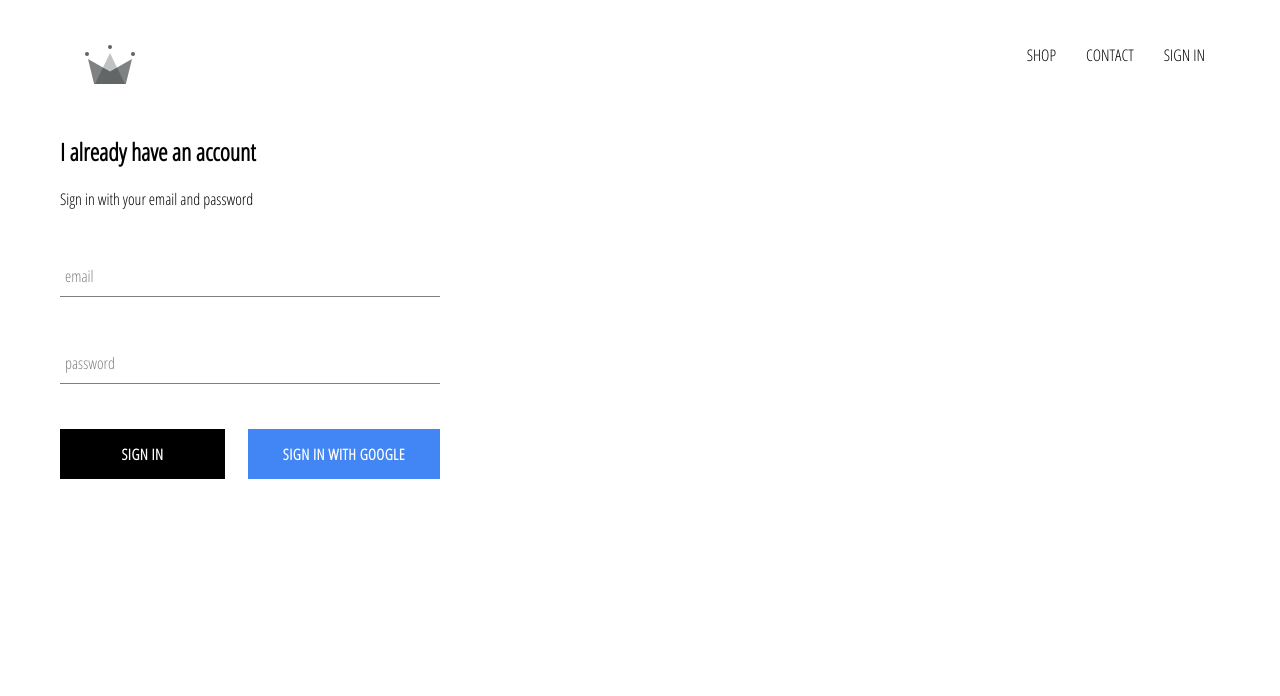
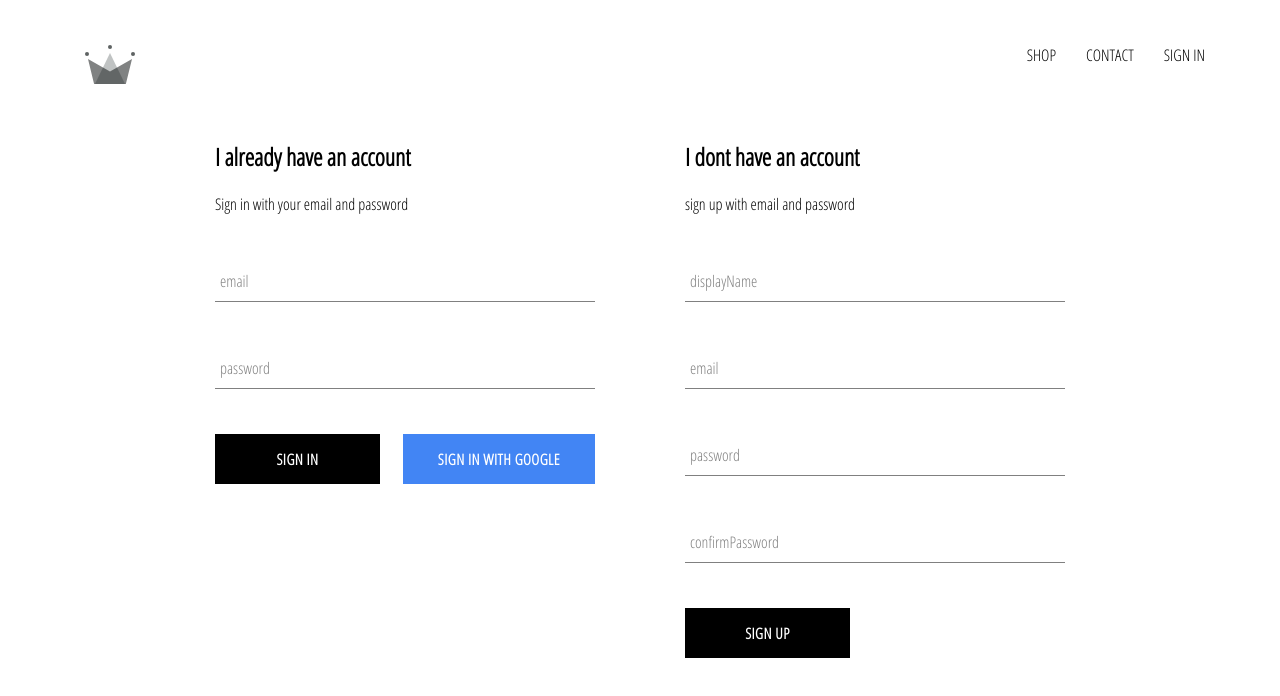
Before and after one commit to FitoGT/crwn-clothing, a React (Create React App) app: page /sign in a window 1280 px wide. Shown: the top 696 px of the page. Built offline with nearby package versions, Linux system fonts and the light colour scheme; no server answers.

Commit message:
implementing firebase utils and sign up

```diff
--- a/src/App.js
+++ b/src/App.js
@@ -29,6 +29,7 @@
               ...snapShot.data()
             }
           })
+          console.log(this.state)
         })
       }else{
         this.setState({currentUser:userAuth})
--- a/src/components/form-input/form-input.jsx
+++ b/src/components/form-input/form-input.jsx
@@ -5,7 +5,7 @@
     <div className="group">
         <input
             name={otherProps.name}
-            type={otherProps.name}
+            type={otherProps.type}
             className="form-input"
             onChange={handleChange}
             value={otherProps.value}
--- a/src/components/sign-up/sign-up.jsx
+++ b/src/components/sign-up/sign-up.jsx
@@ -0,0 +1,92 @@
+import React from 'react'
+import './sign-up.scss'
+import FormInput from '../form-input/form-input'
+import CustomButton from '../custom-button/custom-button'
+import { auth, createUserProfileDocument } from '../../firebase/firebase.utils'
+
+class SignUp extends React.Component {
+    constructor() {
+        super();
+        this.state = {
+            displayName: '',
+            email: '',
+            password: '',
+            confirmPassword: ''
+        }
+    }
+    handleSubmit = async event => {
+        event.preventDefault()
+
+        const { displayName, email, password, confirmPassword } = this.state
+
+        if(password !== confirmPassword){
+            alert('password dont match')
+            return
+        }
+
+        try {
+            const {user} = await auth.createUserWithEmailAndPassword(email,password)
+            await createUserProfileDocument(user, {displayName})
+            this.setState({
+                displayName: '',
+                email: '',
+                password: '',
+                confirmPassword: ''
+            })
+        } catch (error) {
+            console.log(error.message)
+        }
+    }
+    handleChange = event => {
+        const { value, name } = event.target
+        this.setState({ [name]: value })
+    }
+    render() {
+        return (
+            <div className="sign-up">
+                <h2>I dont have an account</h2>
+                <span>sign up with email and password</span>
+                <form onSubmit={this.handleSubmit}>
+                    <FormInput
+                        type="text"
+                        name="displayName"
+                        label="displayName"
+                        value={this.state.displayName}
+                        required
+                        handleChange={this.handleChange}
+                    />
+                    <FormInput
+                        type="email"
+                        name="email"
+                        label="email"
+                        value={this.state.email}
+                        required
+                        handleChange={this.handleChange}
+                    />
+                    <FormInput
+                        type="password"
+                        name="password"
+                        label="password"
+                        value={this.state.password}
+                        handleChange={this.handleChange}
+                    />
+                    <FormInput
+                        type="password"
+                        name="confirmPassword"
+                        label="confirmPassword"
+                        value={this.state.confirmPassword}
+                        handleChange={this.handleChange}
+                    />
+                    <div className="buttons">
+                        <CustomButton type="submit">
+                            Sign Up
+                        </CustomButton>
+                    </div>
+
+                </form>
+            </div>
+        )
+    }
+}
+
+export default SignUp
--- a/src/components/sign-up/sign-up.scss
+++ b/src/components/sign-up/sign-up.scss
@@ -0,0 +1,9 @@
+.sign-up{
+    display: flex;
+    flex-direction: column;
+    width: 380px;
+
+    .title{
+        margin: 10px 0px;
+    }
+}
--- a/src/views/sign/sign.jsx
+++ b/src/views/sign/sign.jsx
@@ -1,10 +1,13 @@
 import React from 'react'
 import './sign.scss'
 import SignIn from '../../components/sign-in/sign-in'
+import SignUp from '../../components/sign-up/sign-up'
+
 
 const Sign = () => (
     <div className="sign-in-and-sign-up">
       <SignIn />
+      <SignUp />
     </div>
 )
 
--- a/src/views/sign/sign.scss
+++ b/src/views/sign/sign.scss
@@ -0,0 +1,6 @@
+.sign-in-and-sign-up{
+    width: 850px;
+    display: flex;
+    justify-content: space-between;
+    margin: 30px auto;
+}
```
